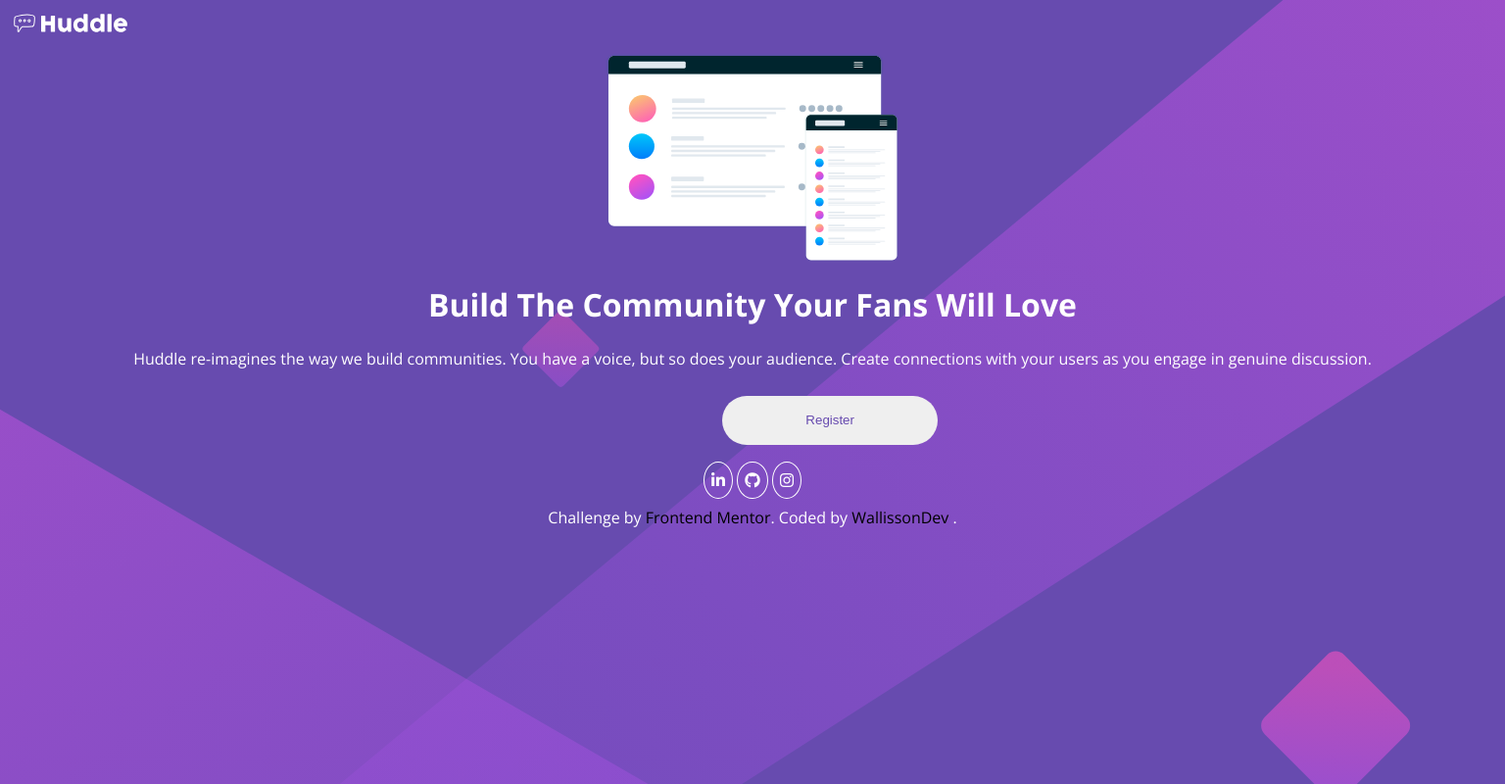
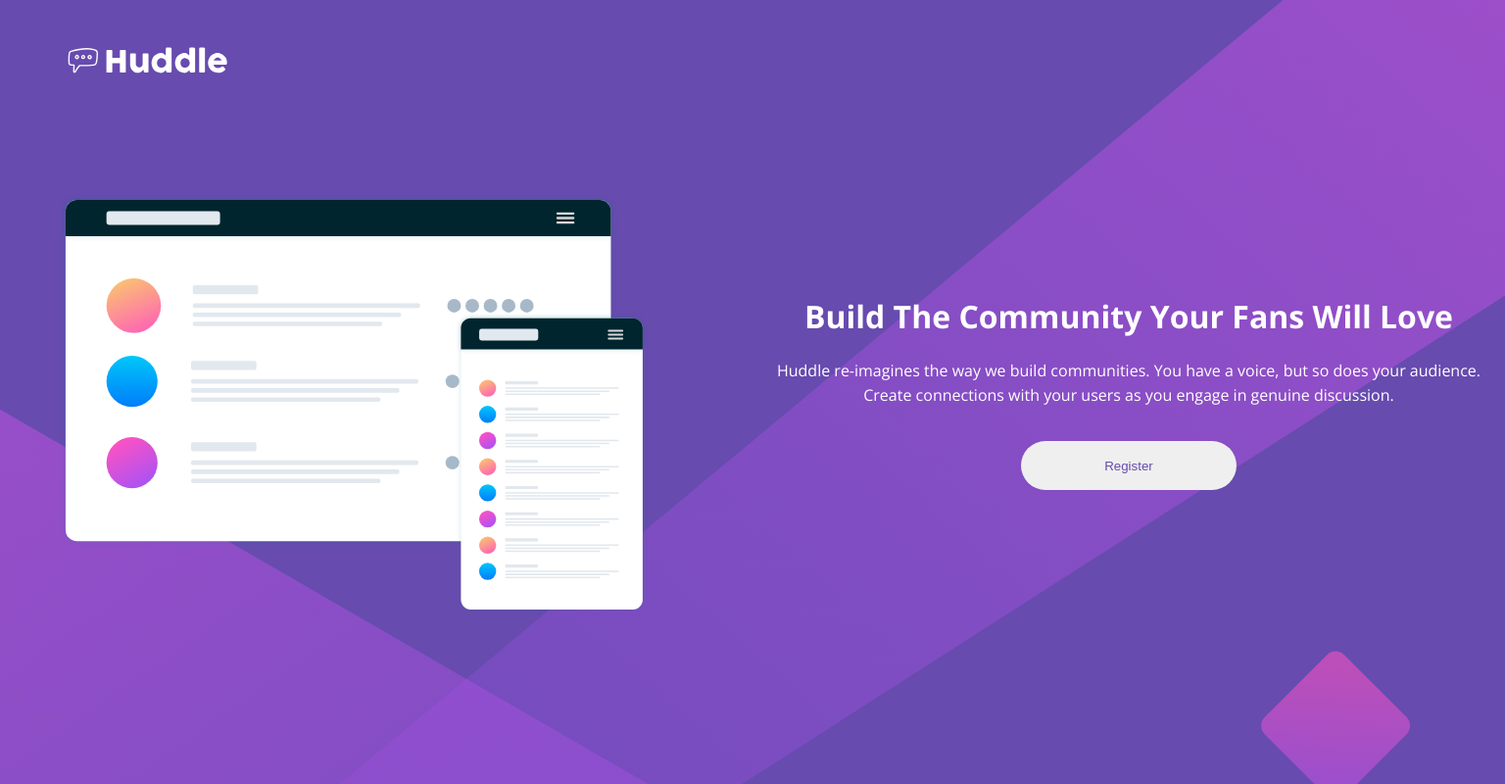
Before and after one commit to WallissonDev/frontend-mentor-huddle-landing-page, a plain HTML site: page index.html in a window 1536 px wide. Shown: the whole page at 98% size. Drawn offline with nearby package versions, Linux system fonts and the light colour scheme.

Commit message:
imagens media query desktop

```diff
--- a/index.html
+++ b/index.html
@@ -10,8 +10,11 @@
 </head>
 <body>
   <main id="fatherContainer">
-    <img src="images/logo.svg" alt="Logo-Huddle" width="125px">
+    <div id="imageContentLeft">
+      <img src="images/logo.svg" alt="Logo-Huddle" width="125px" id="logoImage">
       <img src="images/illustration-mockups.svg" alt="Mockups-Ilustration" width="300px" id="ilustrationImage">
+    </div>
+    <div id="asideContent">
       <h1>Build The Community Your Fans Will Love</h1>
       <article id="textArticle">
         Huddle re-imagines the way we build communities. You have a voice, but so does your audience.
@@ -19,6 +22,7 @@
       </article>
       <div id="buttonContainer">
         <input type="button" value="Register" id="register-button"></input>
+      </div>
     </div>
   </main>
   <footer>
--- a/style.css
+++ b/style.css
@@ -29,16 +29,17 @@ article#textArticle{
 
 div#buttonContainer{
     display: flex;
-    padding: 25px;
-    margin: auto;
+    padding: 35px;
+    justify-content: center;
+
 }
+
 input#register-button{
     color: hsl(257, 40%, 49%);
     border: none;
     flex: 0 0 220px;
     height: 50px;
     border-radius: 70px;
-    align-self: center;
 }
 
 h1, article{
@@ -71,3 +72,40 @@ h1, article{
 .fa-brands{
     color: white;
 }
+
+footer{
+    display: none;
+}
+
+@media screen and (min-width: 1440px) {
+    div#asideContent{
+        position: absolute;
+
+        left: 50%;
+        top: 35%;
+    }
+
+    h1{
+
+    }
+    div#imageContentLeft{
+        display: flex;
+        flex-direction: column;
+        justify-content: space-around;
+
+        position: absolute;
+
+        left: 4%;
+        top: 5%;
+    }
+
+    img#logoImage{
+        width: 175px;
+        top: 0%;
+        padding-bottom: 100px;
+    }
+
+    img#ilustrationImage{
+        width: 600px;
+    }
+}
```
Lines whose indentation alone changed are shown as unchanged.
